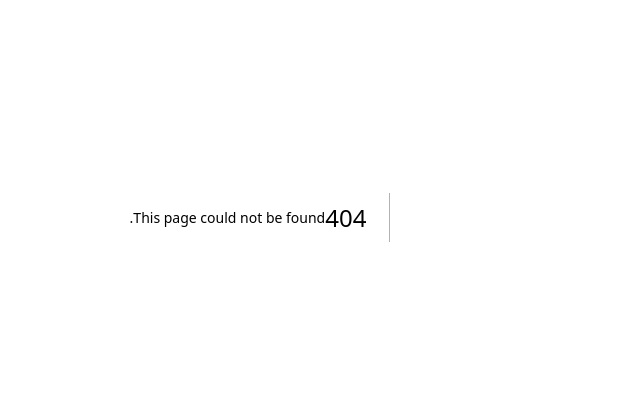
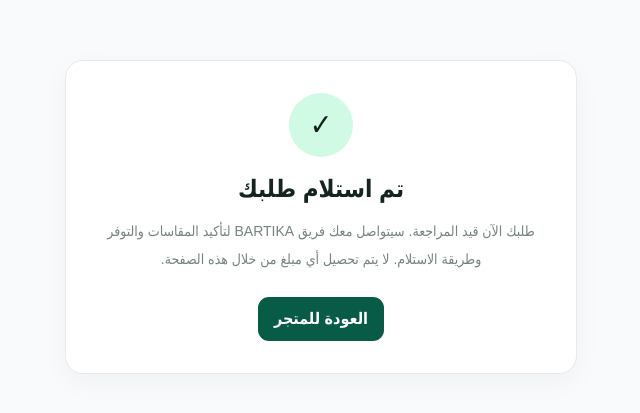
Before and after one commit to zikrmediaofficiall/BARTIKA-JEANS, a Next.js app: page /shop/confirmation in a window 1280 px wide. Before the commit this address had no page. Shown: the part 183-596 px from the top of the page, without its empty margins (412-1052 px from the left). Built offline with nearby package versions, Linux system fonts and the light colour scheme.

Commit message:
feat: add online order confirmation page

```diff
--- /dev/null
+++ b/src/app/shop/confirmation/page.tsx
@@ -0,0 +1,21 @@
+import Link from "next/link";
+
+export default async function OrderConfirmation({
+  searchParams,
+}: {
+  searchParams: Promise<{ order?: string }>;
+}) {
+  const { order } = await searchParams;
+  const number = order && /^\d+$/.test(order) ? order : null;
+  return (
+    <main className="flex min-h-screen items-center justify-center bg-slate-50 p-4">
+      <section className="panel w-full max-w-lg p-8 text-center">
+        <div className="mx-auto flex h-16 w-16 items-center justify-center rounded-full bg-emerald-100 text-3xl">✓</div>
+        <h1 className="mt-4 text-2xl font-black">تم استلام طلبك</h1>
+        {number ? <p className="mt-3 text-lg">رقم الطلب: <b className="text-emerald-900">#{number}</b></p> : null}
+        <p className="muted mt-3 text-sm leading-7">طلبك الآن قيد المراجعة. سيتواصل معك فريق BARTIKA لتأكيد المقاسات والتوفر وطريقة الاستلام. لا يتم تحصيل أي مبلغ من خلال هذه الصفحة.</p>
+        <Link href="/shop" className="btn btn-primary mt-6 inline-block">العودة للمتجر</Link>
+      </section>
+    </main>
+  );
+}
```
